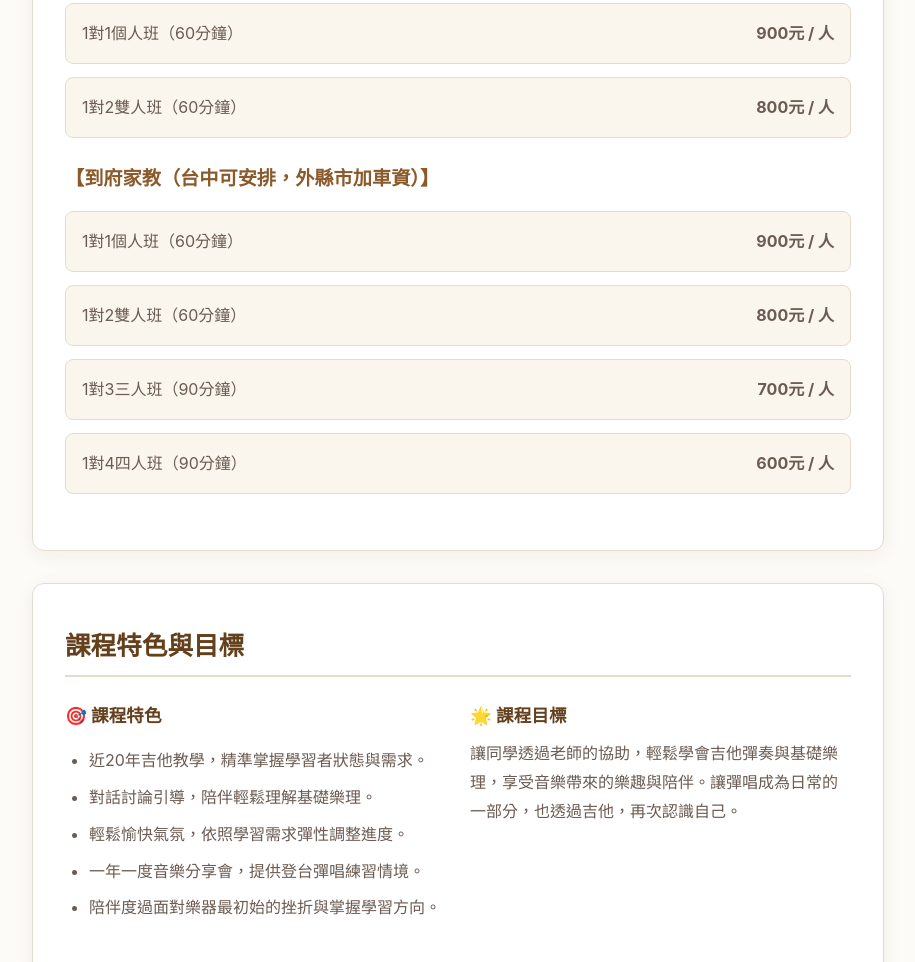
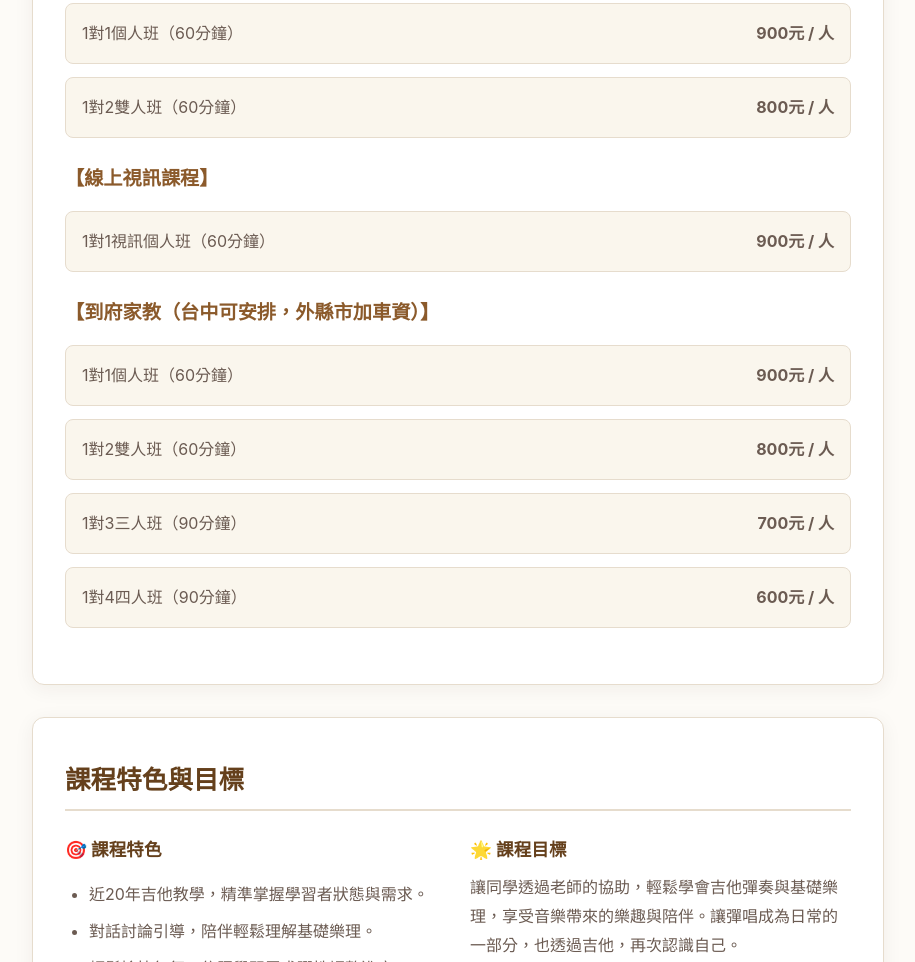
Before and after one commit to doutau32/Taichungguitar, a plain HTML site: page index.html in a window 1280 px wide. Shown: the part 2227-3189 px from the top of the page, without its empty margins (182-1097 px from the left). Drawn offline with Linux system fonts and the light colour scheme.

Commit message:
Add files via upload

```diff
--- a/index.html
+++ b/index.html
@@ -2,7 +2,7 @@
 <html lang="zh-TW">
 <head>
     <meta name="google-site-verification" content="GQY6hGGQaUqLTBMOx44FEVWJlam2WGFEQ7vCa0yBIOE" />
-    <meta name="description" content="近20年教學經驗，廖文躍老師提供台中西區（近國美館）基礎吉他團體班、個人班與到府家教。輕鬆自在，陪您讓音樂融入生活。">
+    <meta name="description" content="近20年教學經驗，廖文躍老師提供台中西區（近國美館）基礎吉他團體班、個人班、線上視訊課與到府家教。輕鬆自在，陪您讓音樂融入生活。">
     <meta charset="UTF-8">
     <meta name="viewport" content="width=device-width, initial-scale=1.0">
     <title>廖文躍吉他教學 - 台中基礎吉他團體班持續招生中</title>
@@ -114,7 +114,7 @@
             border-bottom: 2px solid var(--border-color);
         }
 
-        /* 圖片藝廊相簿格 (改為支援最多 8 張，每列自動排列) */
+        /* 圖片藝廊相簿格 (支援最多 8 張，每列自動排列) */
         .photo-gallery {
             display: grid;
             grid-template-columns: repeat(auto-fit, minmax(220px, 1fr));
@@ -310,22 +310,22 @@
                     <img src="2026-10-21 18.08.01.png" alt="台中吉他教學中區西區南區東區北區南屯區北屯區西屯區大里彰化豐原清水廖文躍木吉他手工吉他吉他維修烏克麗麗吉他弦調音器樂理彈唱吉他譜六線譜五線譜和弦譜級數和弦譜新手初學者自彈自唱修指甲休止符八分音符抓歌台灣高雄推薦親子單車友善南庄工作室高雄左營高鐵站吉他課現場彈唱街頭藝人麥克風Ｃ和弦Ｇ和弦Ｆ和弦指法68拍右手節奏">
                     <div class="photo-caption">帶著吉他與孩子單車騎行探索</div>
                 </div>
-                <!-- 照片 5 (新增) -->
+                <!-- 照片 5 -->
                 <div class="photo-card">
                     <img src="2026-10-21 18.02.00.png" alt="吳志寧全心全意愛你台中吉他教學中區西區南區東區北區南屯區北屯區西屯區大里彰化豐原清水廖文躍木吉他手工吉他吉他維修烏克麗麗吉他弦調音器樂理彈唱吉他譜六線譜五線譜和弦譜級數和弦譜新手初學者自彈自唱修指甲休止符八分音符抓歌台灣高雄推薦親子單車友善南庄工作室高雄左營高鐵站吉他課現場彈唱街頭藝人麥克風Ｃ和弦Ｇ和弦Ｆ和弦指法68拍右手節奏">
                     <div class="photo-caption">與樂手們合作演出</div>
                 </div>
-                <!-- 照片 6 (新增) -->
+                <!-- 照片 6 -->
                 <div class="photo-card">
                     <img src="589816412_10225769691863756_4528110195395201018_n.jpg" alt="台中吉他教學中區西區南區東區北區南屯區北屯區西屯區大里彰化豐原清水廖文躍木吉他手工吉他吉他維修烏克麗麗吉他弦調音器樂理彈唱吉他譜六線譜五線譜和弦譜級數和弦譜新手初學者自彈自唱修指甲休止符八分音符抓歌台灣高雄推薦親子單車友善南庄工作室高雄左營高鐵站吉他課現場彈唱街頭藝人麥克風Ｃ和弦Ｇ和弦Ｆ和弦指法68拍右手節奏國美館">
                     <div class="photo-caption">同學們圍著一張桌子一起彈奏</div>
                 </div>
-                <!-- 照片 7 (新增) -->
+                <!-- 照片 7 -->
                 <div class="photo-card">
                     <img src="49203428_10210961317183644_9021692295463829504_n.jpg" alt="台中吉他教學中區西區南區東區北區南屯區北屯區西屯區大里彰化豐原清水廖文躍木吉他手工吉他吉他維修烏克麗麗吉他弦調音器樂理彈唱吉他譜六線譜五線譜和弦譜級數和弦譜新手初學者自彈自唱修指甲休止符八分音符抓歌台灣高雄推薦親子單車友善南庄工作室高雄左營高鐵站吉他課現場彈唱街頭藝人麥克風Ｃ和弦Ｇ和弦Ｆ和弦指法68拍右手節奏花蓮海或地下樂團">
                     <div class="photo-caption">文躍的登台練習</div>
                 </div>
-                <!-- 照片 8 (新增) -->
+                <!-- 照片 8 -->
                 <div class="photo-card">
                     <img src="516382604_10224485495799657_1779697325980622667_n.jpg" alt="台中吉他教學中區西區南區東區北區南屯區北屯區西屯區大里彰化豐原清水廖文躍木吉他手工吉他吉他維修烏克麗麗吉他弦調音器樂理彈唱吉他譜六線譜五線譜和弦譜級數和弦譜新手初學者自彈自唱修指甲休止符八分音符抓歌台灣高雄推薦親子單車友善南庄工作室高雄左營高鐵站吉他課現場彈唱街頭藝人麥克風Ｃ和弦Ｇ和弦Ｆ和弦指法68拍右手節奏">
                     <div class="photo-caption">貼近學員需求的細膩指導</div>
@@ -350,6 +350,11 @@
             <ul class="price-list">
                 <li><span>1對1個人班（60分鐘）</span><strong>900元 / 人</strong></li>
                 <li><span>1對2雙人班（60分鐘）</span><strong>800元 / 人</strong></li>
+            </ul>
+
+            <h3 style="color: var(--primary-color); margin: 1.5rem 0 0.8rem; font-size: 1.2rem;">【線上視訊課程】</h3>
+            <ul class="price-list">
+                <li><span>1對1視訊個人班（60分鐘）</span><strong>900元 / 人</strong></li>
             </ul>
 
             <h3 style="color: var(--primary-color); margin: 1.5rem 0 0.8rem; font-size: 1.2rem;">【到府家教（台中可安排，外縣市加車資）】</h3>
```
